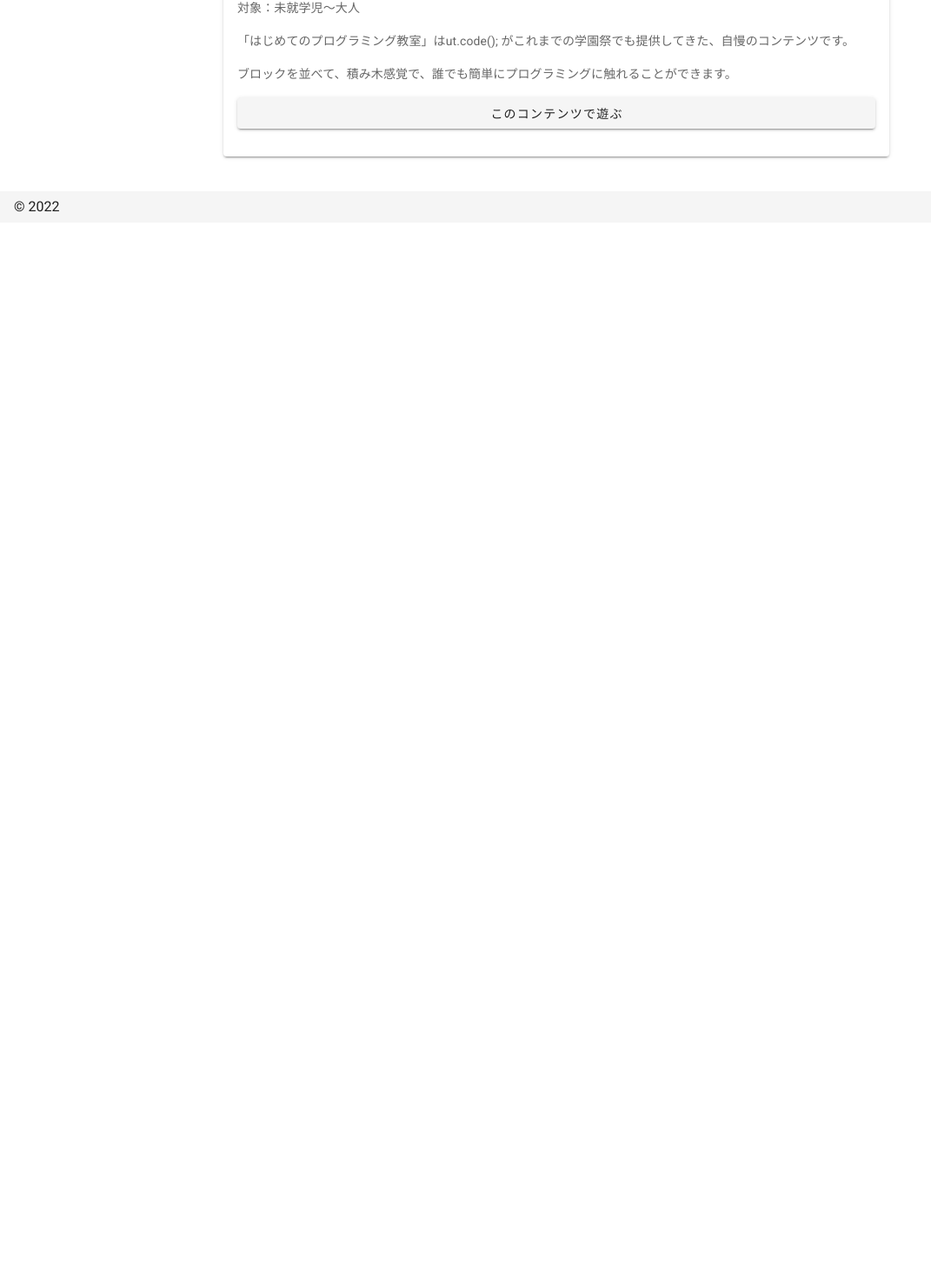
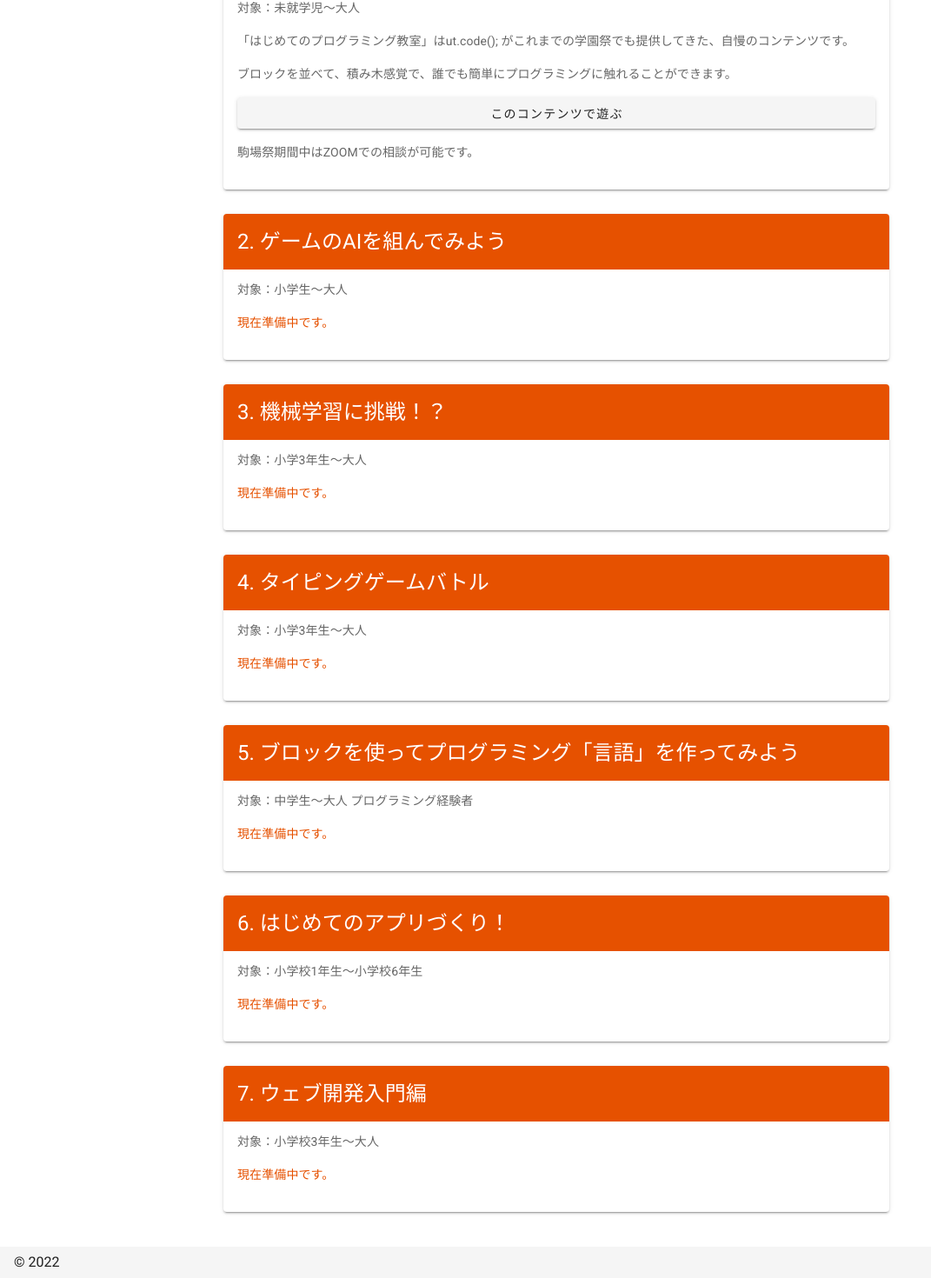
Before and after one commit to ut-code/kf73, a Nuxt app: page / in a window 1280 px wide. Shown: the part 1188-2658 px from the top of the page at 87% size, without its empty margins (0-1071 px from the left). Before the commit the page ends 1444 px from the top, so only its background shows below. Built offline with nearby package versions, Linux system fonts and the light colour scheme.

Commit message:
contents周りを暫定作成

```diff
--- /dev/null
+++ b/@types/types.d.ts
@@ -0,0 +1,6 @@
+declare type Content = {
+  title: string
+  target: string
+  messages: string[]
+  url: string
+}
--- /dev/null
+++ b/assets/contents.ts
@@ -0,0 +1,50 @@
+export const zoomUrl: string =
+  'https://u-tokyo-ac-jp.zoom.us/j/83329585774?pwd=RnB1bmwrSGNmQXRzZnJlSGVCYVJ6dz09'
+
+export const contents: Content[] = [
+  {
+    title: 'はじめてのプログラミング教室',
+    target: '未就学児〜大人',
+    messages: [
+      '「はじめてのプログラミング教室」はut.code(); がこれまでの学園祭でも提供してきた、自慢のコンテンツです。',
+      'ブロックを並べて、積み木感覚で、誰でも簡単にプログラミングに触れることができます。',
+    ],
+    url: 'https://festival.utcode.net',
+  },
+  {
+    title: 'ゲームのAIを組んでみよう',
+    target: '小学生〜大人',
+    messages: [],
+    url: '',
+  },
+  {
+    title: '機械学習に挑戦！？',
+    target: '小学3年生〜大人',
+    messages: [],
+    url: '',
+  },
+  {
+    title: 'タイピングゲームバトル',
+    target: '小学3年生〜大人',
+    messages: [],
+    url: '',
+  },
+  {
+    title: 'ブロックを使ってプログラミング「言語」を作ってみよう',
+    target: '中学生〜大人 プログラミング経験者',
+    messages: [],
+    url: '',
+  },
+  {
+    title: 'はじめてのアプリづくり！',
+    target: '小学校1年生〜小学校6年生',
+    messages: [],
+    url: '',
+  },
+  {
+    title: 'ウェブ開発入門編',
+    target: '小学校3年生〜大人',
+    messages: [],
+    url: '',
+  },
+]
--- /dev/null
+++ b/assets/time.ts
@@ -0,0 +1,19 @@
+const getJST = (date: number | string): Date => {
+  let dateNumber: number
+  if (typeof date === 'number') {
+    dateNumber = date
+  } else {
+    dateNumber = new Date(date).getTime()
+  }
+  return new Date(
+    dateNumber + (new Date().getTimezoneOffset() + 9 * 60) * 60 * 1000
+  )
+}
+
+export const beingHeld =
+  (getJST(Date.now()) > getJST('2022-11-18 09:00') &&
+    getJST(Date.now()) < getJST('2022-11-18 18:00')) ||
+  (getJST(Date.now()) > getJST('2022-11-19 09:00') &&
+    getJST(Date.now()) < getJST('2022-11-19 18:00')) ||
+  (getJST(Date.now()) > getJST('2022-11-20 09:00') &&
+    getJST(Date.now()) < getJST('2022-11-20 15:00'))
--- a/components/Top/Contents/Card.vue
+++ b/components/Top/Contents/Card.vue
@@ -6,24 +6,41 @@
     <v-card-text>
       <p>対象：{{ content.target }}</p>
       <p v-for="message in content.messages" :key="message">{{ message }}</p>
-      <external-button :url="content.url">
-        このコンテンツで遊ぶ
-      </external-button>
+      <template v-if="content.url">
+        <external-button :url="content.url">
+          このコンテンツで遊ぶ
+        </external-button>
+        <template v-if="beingHeld">
+          <external-button :url="zoomUrl"> ZOOMで相談する </external-button>
+        </template>
+        <template v-else>
+          <p>駒場祭期間中はZOOMでの相談が可能です。</p>
+        </template>
+      </template>
+      <template v-else>
+        <p class="primary--text">現在準備中です。</p>
+      </template>
     </v-card-text>
   </card>
 </template>
 
 <script lang="ts">
-import Vue from 'vue'
+import Vue, { PropType } from 'vue'
 import Card from '~/components/Card.vue'
 import ExternalButton from '@/components/Button/External.vue'
+import { zoomUrl } from '~/assets/contents'
+import { beingHeld } from '~/assets/time'
 
 export default Vue.extend({
   name: 'KikakuCardComponent',
   components: { Card, ExternalButton },
   props: {
     number: { type: Number, required: true },
-    content: { type: Object, required: true },
+    content: { type: Object as PropType<Content>, required: true },
   },
+  data: () => ({
+    zoomUrl,
+    beingHeld,
+  }),
 })
 </script>
--- a/components/Top/Contents/index.vue
+++ b/components/Top/Contents/index.vue
@@ -12,34 +12,13 @@
 <script lang="ts">
 import Vue from 'vue'
 import KikakuCard from './Card.vue'
+import { contents } from '~/assets/contents'
 
 export default Vue.extend({
   name: 'KikakuComponent',
   components: { KikakuCard },
   data: () => ({
-    contents: [
-      {
-        title: 'はじめてのプログラミング教室',
-        target: '未就学児〜大人',
-        messages: [
-          '「はじめてのプログラミング教室」はut.code(); がこれまでの学園祭でも提供してきた、自慢のコンテンツです。',
-          'ブロックを並べて、積み木感覚で、誰でも簡単にプログラミングに触れることができます。',
-        ],
-        url: '',
-      },
-      // ゲームのAIを組んでみよう
-      // 対象：小学生〜大人
-      // 機械学習に挑戦！？
-      // 対象：小学校3年生〜大人
-      // タイピングゲームバトル
-      // 対象：小学校3年生〜大人
-      // ブロックを使ってプログラミング「言語」を作ってみよう
-      // 対象：中学生〜大人 プログラミング経験者
-      // はじめてのアプリづくり！
-      // 対象：小学校1年生〜小学校6年生
-      // ウェブ開発入門編
-      // 対象：小学校3年生〜大人
-    ],
+    contents,
   }),
 })
 </script>
--- a/tsconfig.json
+++ b/tsconfig.json
@@ -15,7 +15,7 @@
       "~/*": ["./*"],
       "@/*": ["./*"]
     },
-    "types": ["@nuxt/types", "@nuxtjs/axios", "@types/node"]
+    "types": ["@nuxt/types", "@nuxtjs/axios", "@types/node", "./@types"]
   },
   "exclude": ["node_modules", ".nuxt", "dist"]
 }
```
